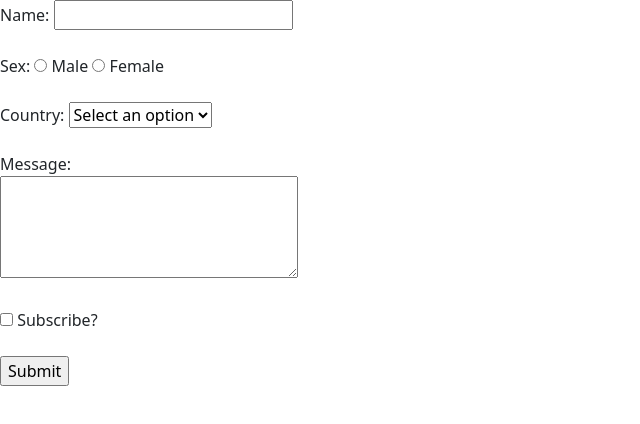
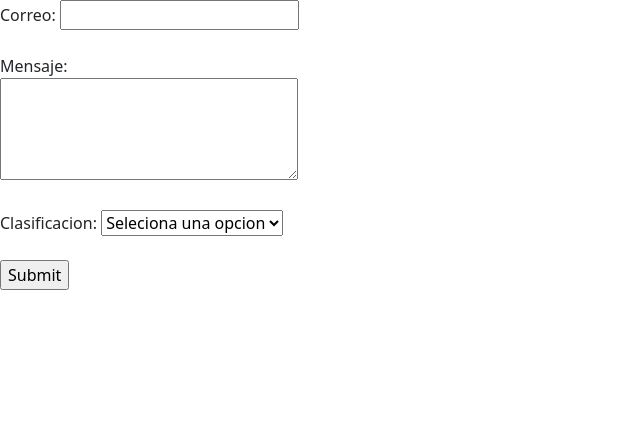
Before and after one commit to AngelArellano2809/Pr-ctica-de-HTML-CSS-Framework-de-CSS-y-Git, a plain HTML site: page pagina_2/contacto.html in a window 1280 px wide. Shown: the whole page, without its empty margins (0-640 px from the left). Drawn offline with nearby package versions, Linux system fonts and the light colour scheme.

Commit message:
progeso pagina 2

```diff
--- a/pagina_2/contacto.html
+++ b/pagina_2/contacto.html
@@ -8,24 +8,17 @@
 </head>
 <body>
     <form>
-        <label for="name">Name:</label>
-        <input type="text" name="name"><br><br>
-        <label for="sex">Sex:</label>
-        <input type="radio" name="sex" id="male" value="male">
-        <label for="male">Male</label>
-        <input type="radio" name="sex" id="female" value="female">
-        <label for="female">Female</label> <br><br>
-        <label for="country">Country: </label>
-        <select name="country" id="country">
-            <option>Select an option</option>
-            <option value="nepal">Nepal</option>
-            <option value="usa">USA</option>
-            <option value="australia">Australia</option>
+        <label for="correo">Correo:</label>
+        <input type="email" name="name"><br><br>
+        <label for="mensaje">Mensaje:</label><br>
+        <textarea name="mensaje" id="mensaje" cols="30" rows="4"></textarea><br><br>
+        <label for="clasificacion">Clasificacion: </label>
+        <select name="clasificacion" id="clasificacion">
+            <option>Seleciona una opcion</option>
+            <option value="contratacion">Contratacion</option>
+            <option value="pregunta">Pregunta</option>
+            <option value="otro">Otro</option>
         </select><br><br>
-        <label for="message">Message:</label><br>
-        <textarea name="message" id="message" cols="30" rows="4"></textarea><br><br>
-        <input type="checkbox" name="newsletter" id="newsletter">
-        <label for="newsletter">Subscribe?</label><br><br>
         <input type="submit" value="Submit">
     </form>
 </body>
```
Also changed, not shown: pagina_1/index.html (+1 -1 lines).
